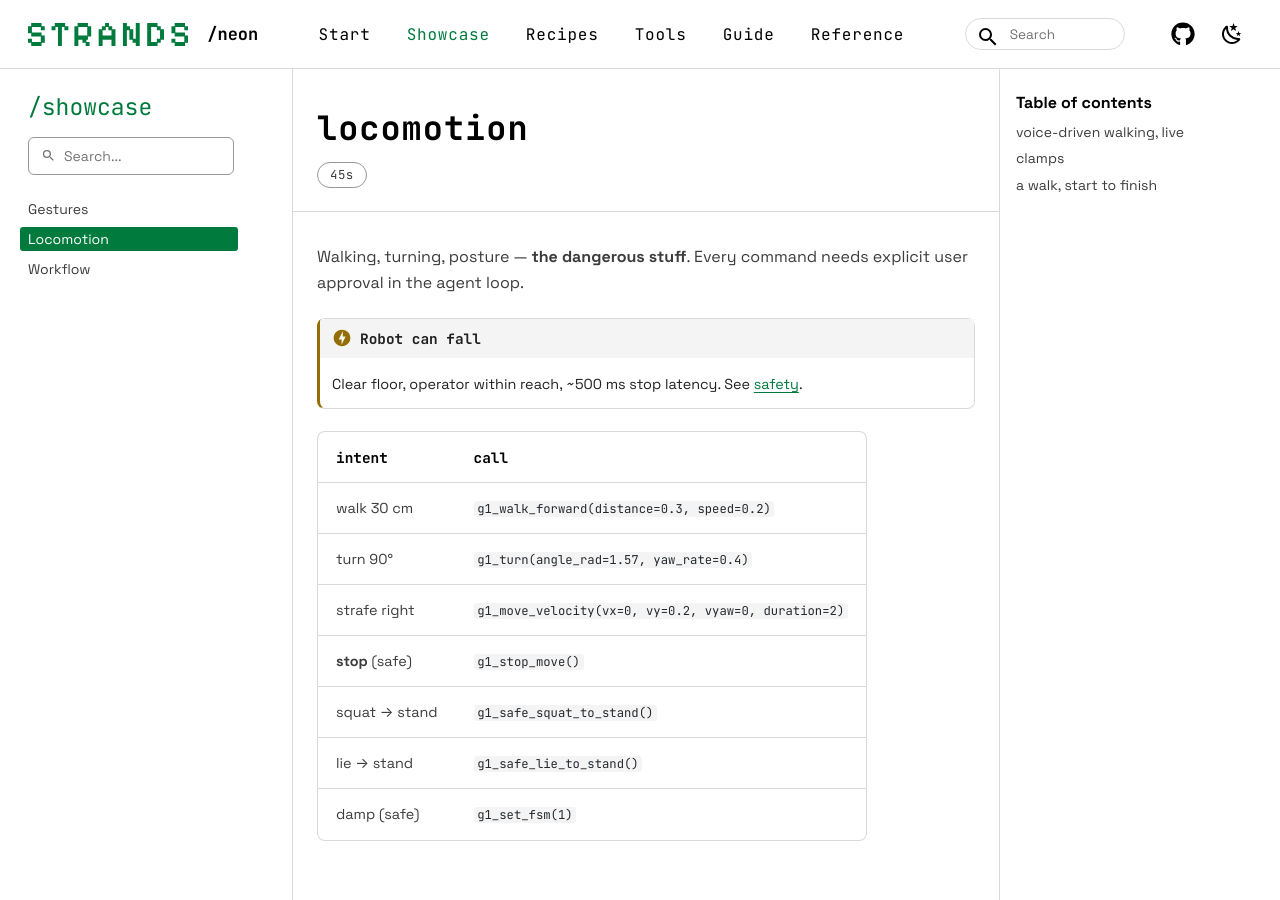
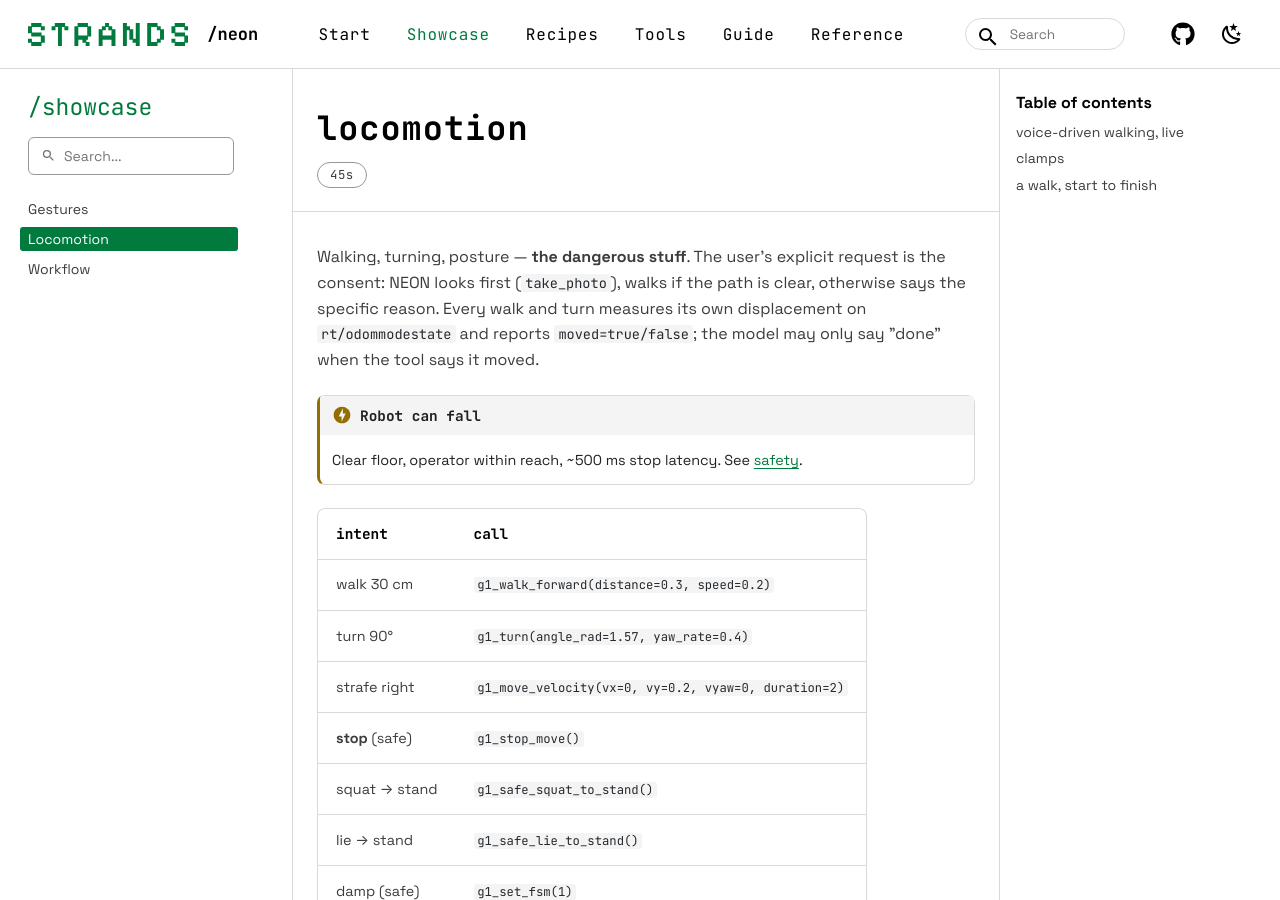
Before and after one commit to cagataycali/neon-the-g1, an MkDocs documentation site: the page built from docs/showcase/locomotion.md, in a window 1280 px wide and 900 px high. Built offline with MkDocs 1.6.1 and Material for MkDocs 9.7.7, drawn with Linux system fonts in a browser that asks for light colours; comment, search, counter and statistics services are not loaded.

Commit message:
prompts: the movement policy (request is the consent, look first, walk if clear, refuse with the reason, done only when moved=true)
prompts/base.md 'Intentional movement' rewritten: correct tool signatures
(g1_turn(angle_rad=), duration=, g1_walk_forward), six numbered rules;
the voice extra in g1._voice_prompt no longer says 'never call walking tools
without explicit user approval' (the request is the approval); docs
showcase/locomotion.md and guide/safety.md gates 7/8 say the same.

````diff
--- a/docs/showcase/locomotion.md
+++ b/docs/showcase/locomotion.md
@@ -2,8 +2,11 @@
 
 <span class="read-badge">45s</span>
 
-Walking, turning, posture — **the dangerous stuff**. Every command needs
-explicit user approval in the agent loop.
+Walking, turning, posture — **the dangerous stuff**. The user's explicit
+request is the consent: NEON looks first (`take_photo`), walks if the path is
+clear, otherwise says the specific reason. Every walk and turn measures its
+own displacement on `rt/odommodestate` and reports `moved=true/false`; the
+model may only say "done" when the tool says it moved.
 
 !!! danger "Robot can fall"
     Clear floor, operator within reach, ~500 ms stop latency. See [safety](../guide/safety.md).
@@ -60,13 +63,11 @@ sequenceDiagram
     participant L as 🚶 LocoClient
 
     U->>A: "walk forward 30 cm"
-    A->>A: g1_get_state() · check fsm · battery
-    A-->>U: confirm? (approval gate)
-    U->>A: "yes"
-    A->>F: g1_set_fsm(501)
-    F-->>A: fsm=501 ready
-    A->>L: Move(0.2,0,0) 1.5s → stop
-    A-->>U: ✅ walked · fsm=501
+    A->>A: take_photo("path clear for 0.3 m?") · fsm=501?
+    A-->>U: "walking forward thirty centimetres"
+    A->>L: SetVelocity(0.2,0,0) 1.5s
+    A->>A: odometry before/after → moved=true, 0.28 m
+    A-->>U: ✅ moved 0.28 m
 ```
 
 
````
Also changed, not shown: docs/guide/safety.md (+3 -2 lines), g1.py (+5 -3 lines), prompts/base.md (+27 -6 lines).
